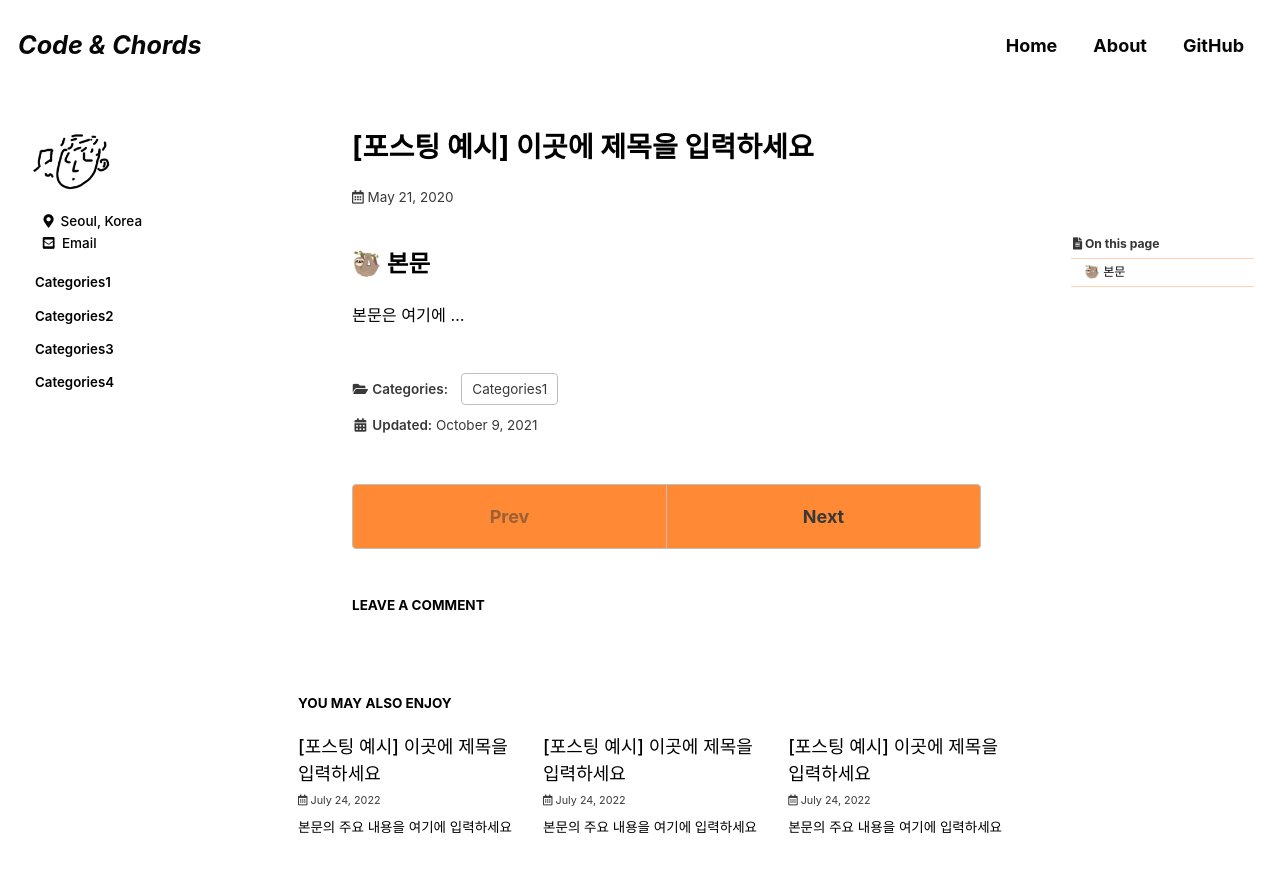
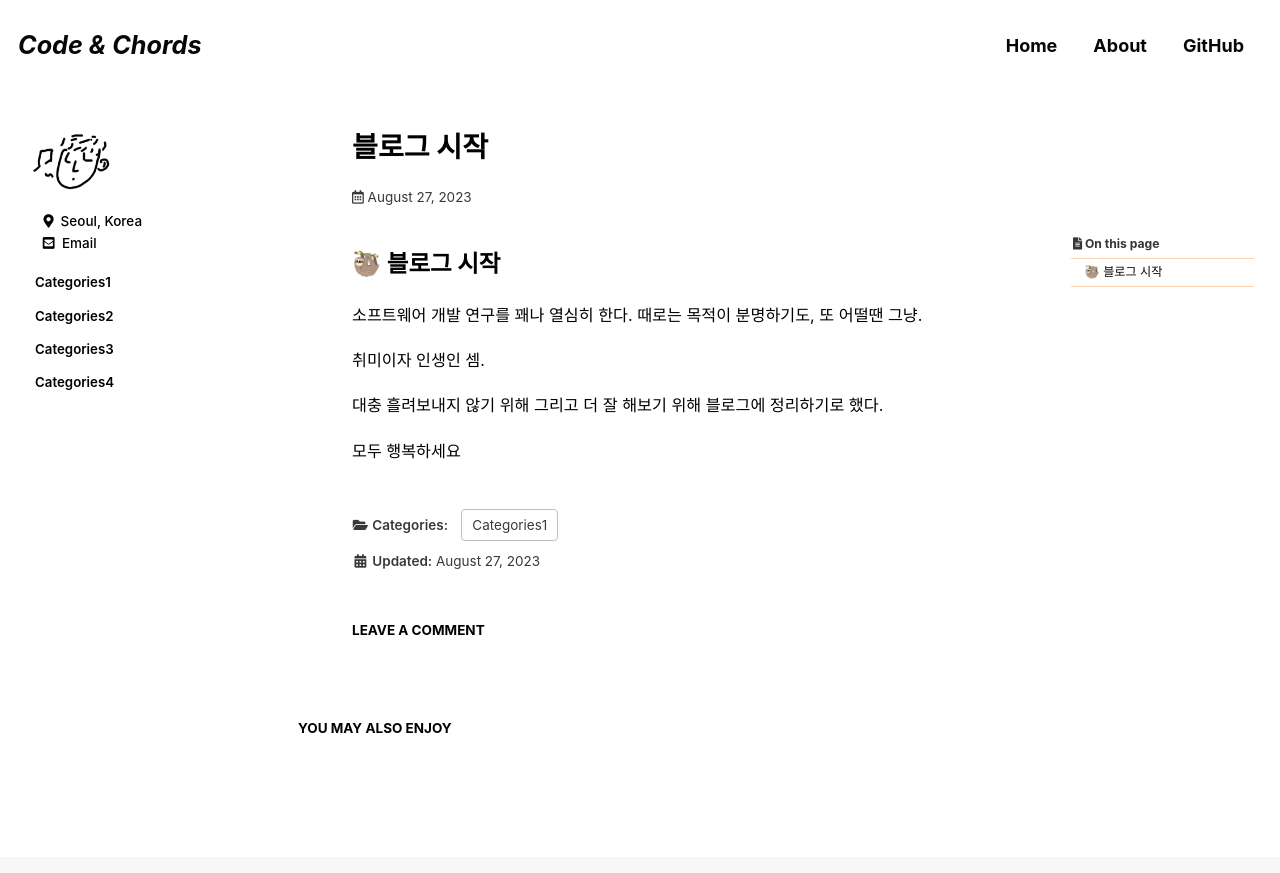
Before and after one commit to choiiis/minimal-mistakes-choiiis-customized, a Jekyll site: the page built from _posts/2022-07-24-categories-post-name-here.md, in a window 1280 px wide and 900 px high. Shown: the top 873 px of the window. Built offline with Jekyll 4.4.1, drawn with Linux system fonts in a browser that asks for light colours; cached includes are drawn as plain includes; some web fonts are replaced; comment, search, counter and statistics services are not loaded.

Commit message:
First post

```diff
--- a/_posts/2022-07-24-categories-post-name-here-2.md
+++ /dev/null
@@ -1,21 +0,0 @@
----
-title: "[포스팅 예시] 이곳에 제목을 입력하세요"
-excerpt: "본문의 주요 내용을 여기에 입력하세요"
-
-categories:
-  - Categories2
-tags:
-  - [tag1, tag2]
-
-permalink: /categories2/post-name-here-2/
-
-toc: true
-toc_sticky: true
-
-date: 2022-07-24
-last_modified_at: 2022-07-24
----
-
-## 🦥 본문
-
-본문은 여기에 ...
--- a/_posts/2022-07-24-categories-post-name-here-3.md
+++ /dev/null
@@ -1,21 +0,0 @@
----
-title: "[포스팅 예시] 이곳에 제목을 입력하세요"
-excerpt: "본문의 주요 내용을 여기에 입력하세요"
-
-categories:
-  - Categories3
-tags:
-  - [tag1, tag2]
-
-permalink: /categories3/post-name-here-3/
-
-toc: true
-toc_sticky: true
-
-date: 2022-07-24
-last_modified_at: 2022-07-24
----
-
-## 🦥 본문
-
-본문은 여기에 ...
--- a/_posts/2022-07-24-categories-post-name-here-4.md
+++ /dev/null
@@ -1,21 +0,0 @@
----
-title: "[포스팅 예시] 이곳에 제목을 입력하세요"
-excerpt: "본문의 주요 내용을 여기에 입력하세요"
-
-categories:
-  - Categories4
-tags:
-  - [tag1, tag2]
-
-permalink: /categories4/post-name-here-4/
-
-toc: true
-toc_sticky: true
-
-date: 2022-07-24
-last_modified_at: 2022-07-24
----
-
-## 🦥 본문
-
-본문은 여기에 ...
--- a/_posts/2022-07-24-categories-post-name-here.md
+++ b/_posts/2022-07-24-categories-post-name-here.md
@@ -1,6 +1,6 @@
 ---
-title: "[포스팅 예시] 이곳에 제목을 입력하세요"
-excerpt: "본문의 주요 내용을 여기에 입력하세요"
+title: "블로그 시작"
+# excerpt: "본문의 주요 내용을 여기에 입력하세요"
 
 categories:
   - Categories1
@@ -12,10 +12,18 @@ permalink: /categories1/post-name-here/
 toc: true
 toc_sticky: true
 
-date: 2020-05-21
-last_modified_at: 2021-10-09
+date: 2023-08-27
+last_modified_at: 2023-08-27
 ---
 
-## 🦥 본문
+## 🦥 블로그 시작
 
-본문은 여기에 ...
+소프트웨어 개발 연구를 꽤나 열심히 한다.
+때로는 목적이 분명하기도, 또 어떨땐 그냥.
+
+취미이자 인생인 셈.
+
+대충 흘려보내지 않기 위해 그리고 더 잘 해보기 위해
+블로그에 정리하기로 했다.
+
+모두 행복하세요
```
